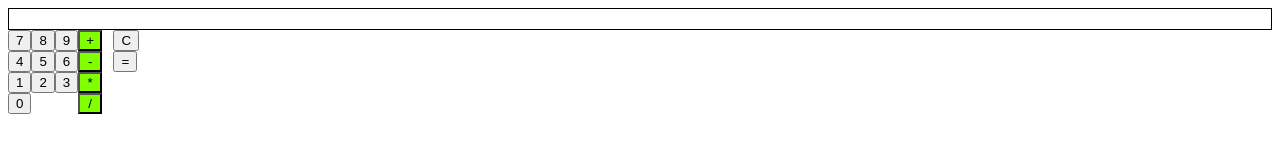
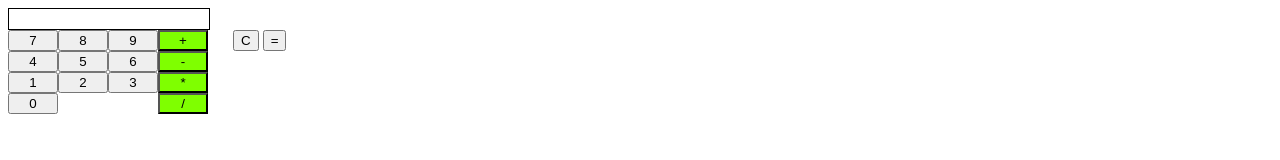
Before and after one commit to githubofjk/calculator, a plain HTML site: page index.html in a window 1280 px wide. Drawn offline with Linux system fonts and the light colour scheme.

```diff
--- a/styles.css
+++ b/styles.css
@@ -3,7 +3,8 @@
     border-color: black;
     border-width: 1px;
     height: 20px;
-    width: auto;
+    width: fit-content;
+    min-width: 200px;
 }
 
 #container {
@@ -11,6 +12,7 @@
     grid-template-columns: 1fr 0.5fr 0.5fr;
     height: fit-content;
     width: fit-content;
+    min-width: 200px;
 }
 
 #inputs {
@@ -19,14 +21,18 @@
     grid-template-rows: 1fr 1fr 1fr 1fr;
     height: fit-content;
     width: fit-content;
+    min-width: 150px;
 }
 
 #operators {
+    align-content: center;
+    vertical-align: middle;
     display: grid;
     grid-template-columns: 1fr;
     grid-template-rows: 1fr 1fr 1fr 1fr;
     height: fit-content;
     width: fit-content;
+    min-width: 50px;
 }
 
 .operator {
```
Also changed, not shown: 1 other file.
